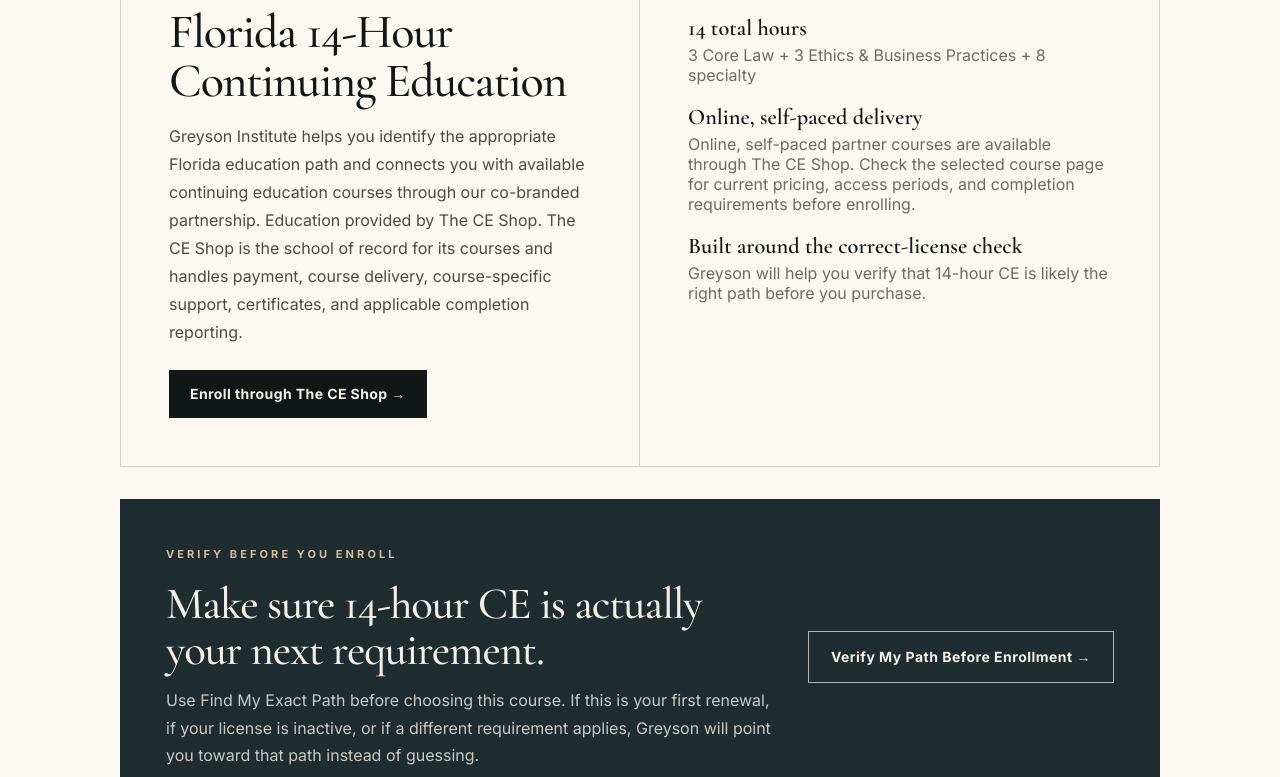
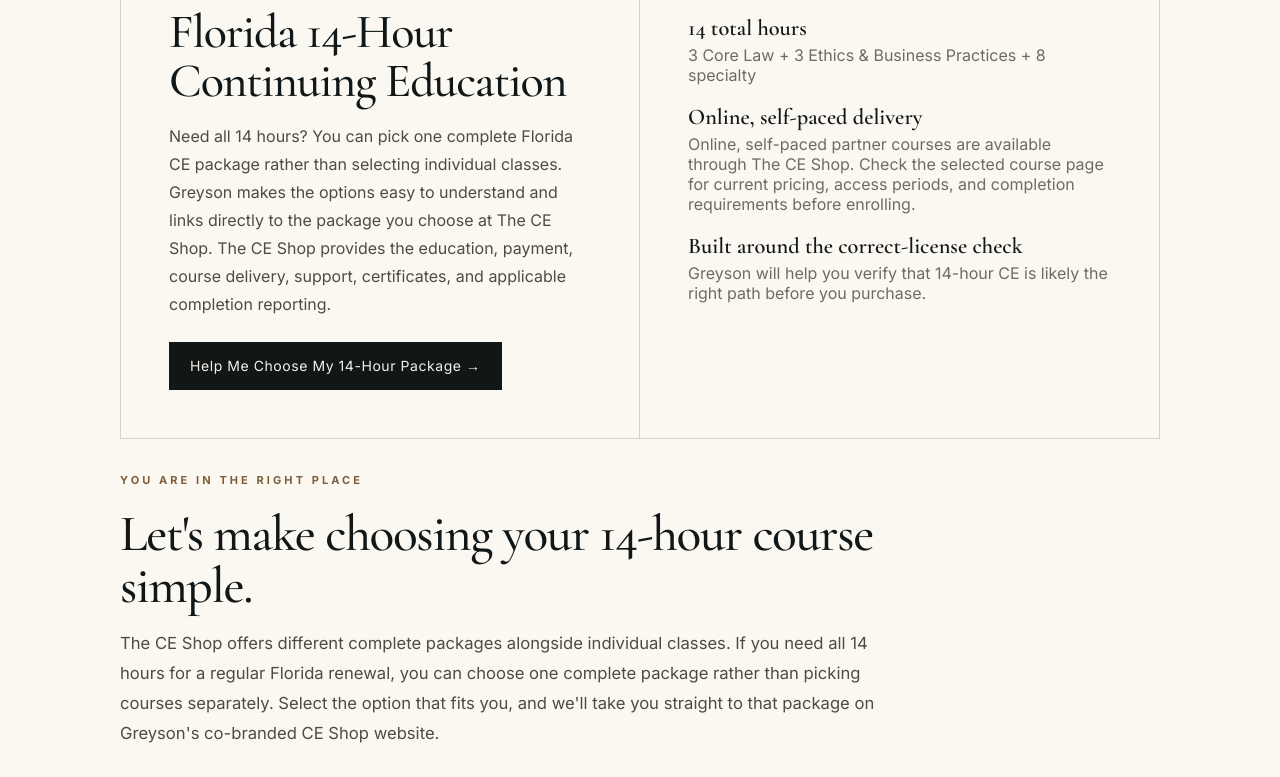
Before and after one commit to BrianLook/Greyson-Institute-Website, a Next.js app: page /florida-14-hour-real-estate-continuing-education in a window 1280 px wide. Shown: the part 1080-1857 px from the top of the page. Built offline with nearby package versions, Linux system fonts and the light colour scheme.

Commit message:
Guide 14-hour CE students to the right specific package before CE Shop checkout

```diff
--- a/app/florida-14-hour-real-estate-continuing-education/page.tsx
+++ b/app/florida-14-hour-real-estate-continuing-education/page.tsx
@@ -3,7 +3,7 @@ import Link from "next/link";
 import { Breadcrumbs } from "@/components/Breadcrumbs";
 import { GuideStructuredData } from "@/components/GuideStructuredData";
 import { LicenseExpirationPromo } from "@/components/LicenseExpirationPromo";
-import { PartnerEnrollmentButton } from "@/components/PartnerEnrollmentButton";
+import { Ce14HourPackageGuide } from "@/components/Ce14HourPackageGuide";
 
 const guideTitle =
   "Florida 14-Hour Real Estate Continuing Education Requirements";
@@ -135,7 +135,7 @@ export default function Florida14HourContinuingEducationPage() {
         description={guideDescription}
         path={guidePath}
         datePublished="2026-09-24"
-        dateModified="2026-09-28"
+        dateModified="2026-11-13"
       />
 
       <div
@@ -191,7 +191,7 @@ export default function Florida14HourContinuingEducationPage() {
             works and what you need to complete.
           </p>
 
-          <p className="muted">Last reviewed: September 28, 2026</p>
+          <p className="muted">Last reviewed: November 13, 2026</p>
         </div>
 
         <div
@@ -262,20 +262,18 @@ export default function Florida14HourContinuingEducationPage() {
                 maxWidth: "650px",
               }}
             >
-              Greyson Institute helps you identify the appropriate Florida
-              education path and connects you with available continuing
-              education courses through our co-branded partnership.
-              Education provided by The CE Shop. The CE Shop is the school
-              of record for its courses and handles payment, course delivery,
-              course-specific support, certificates, and applicable completion
-              reporting.
+              Need all 14 hours? You can pick one complete Florida CE package
+              rather than selecting individual classes. Greyson makes the
+              options easy to understand and links directly to the package
+              you choose at The CE Shop. The CE Shop provides the education,
+              payment, course delivery, support, certificates, and applicable
+              completion reporting.
             </p>
 
             <div style={{ marginTop: "24px" }}>
-              <PartnerEnrollmentButton
-                course="floridaContinuingEducation14"
-                pendingLabel="Enrollment opening soon"
-              />
+              <Link href="#choose-ce-option" className="button">
+                Help Me Choose My 14-Hour Package →
+              </Link>
             </div>
           </div>
 
@@ -347,6 +345,8 @@ export default function Florida14HourContinuingEducationPage() {
             </div>
           </div>
         </div>
+
+        <Ce14HourPackageGuide />
 
         <div
           style={{
@@ -1034,7 +1034,9 @@ export default function Florida14HourContinuingEducationPage() {
               justifyContent: "center",
             }}
           >
-            <PartnerEnrollmentButton course="floridaContinuingEducation14" />
+            <Link href="#choose-ce-option" className="button">
+              Choose My CE Package →
+            </Link>
 
             <Link
               href="/contact"
```
